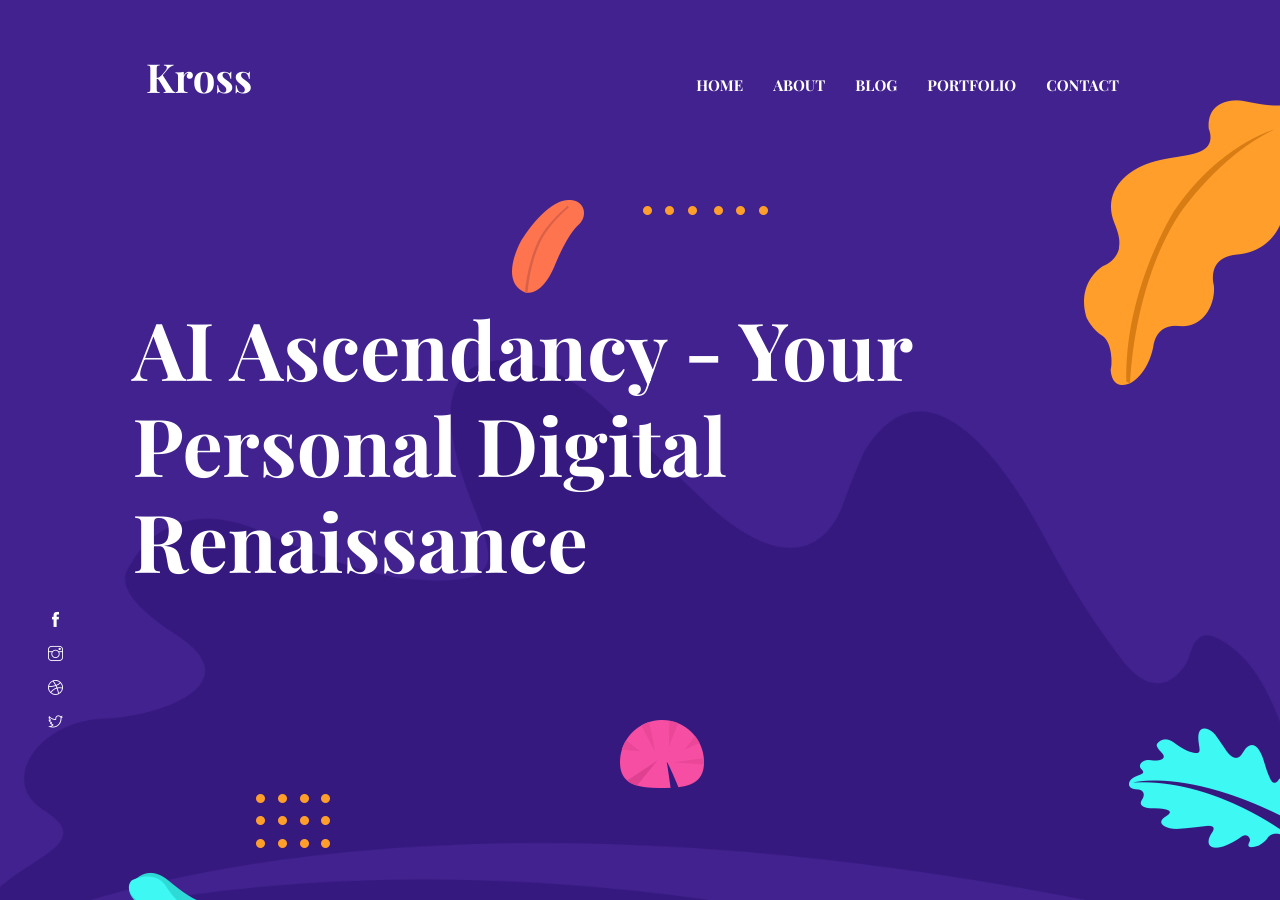
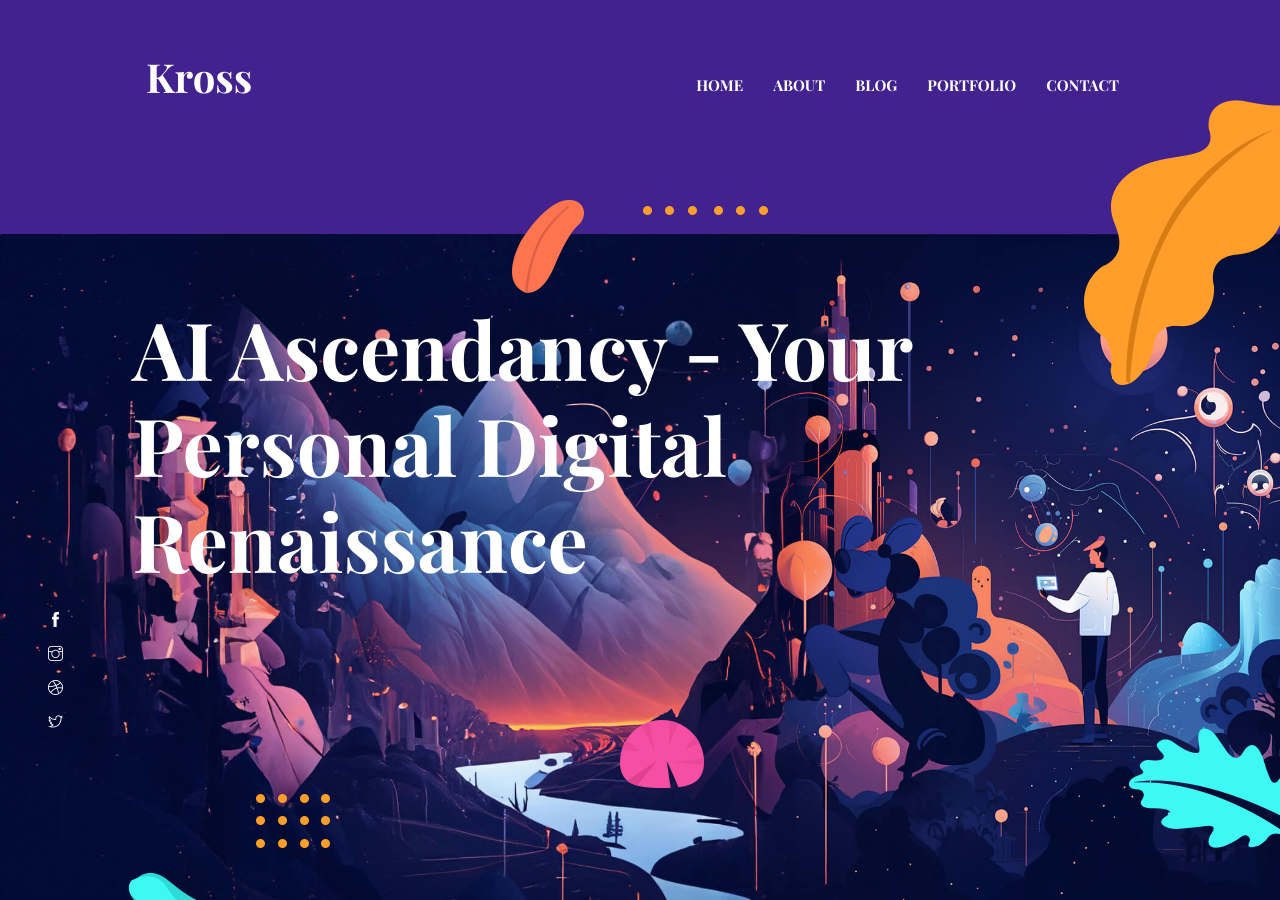
Before and after one commit to gera3d/bears_v3, a Jekyll site: the page built from index.html, in a window 1280 px wide and 900 px high. Built offline with Jekyll 4.4.1, drawn with Linux system fonts in a browser that asks for light colours.

Commit message:
Update Hero

```diff
--- a/_includes/hero-section.html
+++ b/_includes/hero-section.html
@@ -8,7 +8,7 @@
     </div>
   </div>
   <div class="layer-bg w-100">
-    <img class="img-fluid w-100" src="{{ site.baseurl }}/assets/images/illustrations/leaf-bg.png" alt="bg-shape">
+    <img class="img-fluid w-100" src="{{ site.baseurl }}/assets/images/illustrations/hero_bears.jpg" alt="bg-shape">
   </div>
   <div class="layer" id="l2">
     <img src="{{ site.baseurl }}/assets/images/illustrations/dots-cyan.png" alt="bg-shape">
```
Also changed, not shown: assets/images/illustrations/hero_bears.jpg (added).
